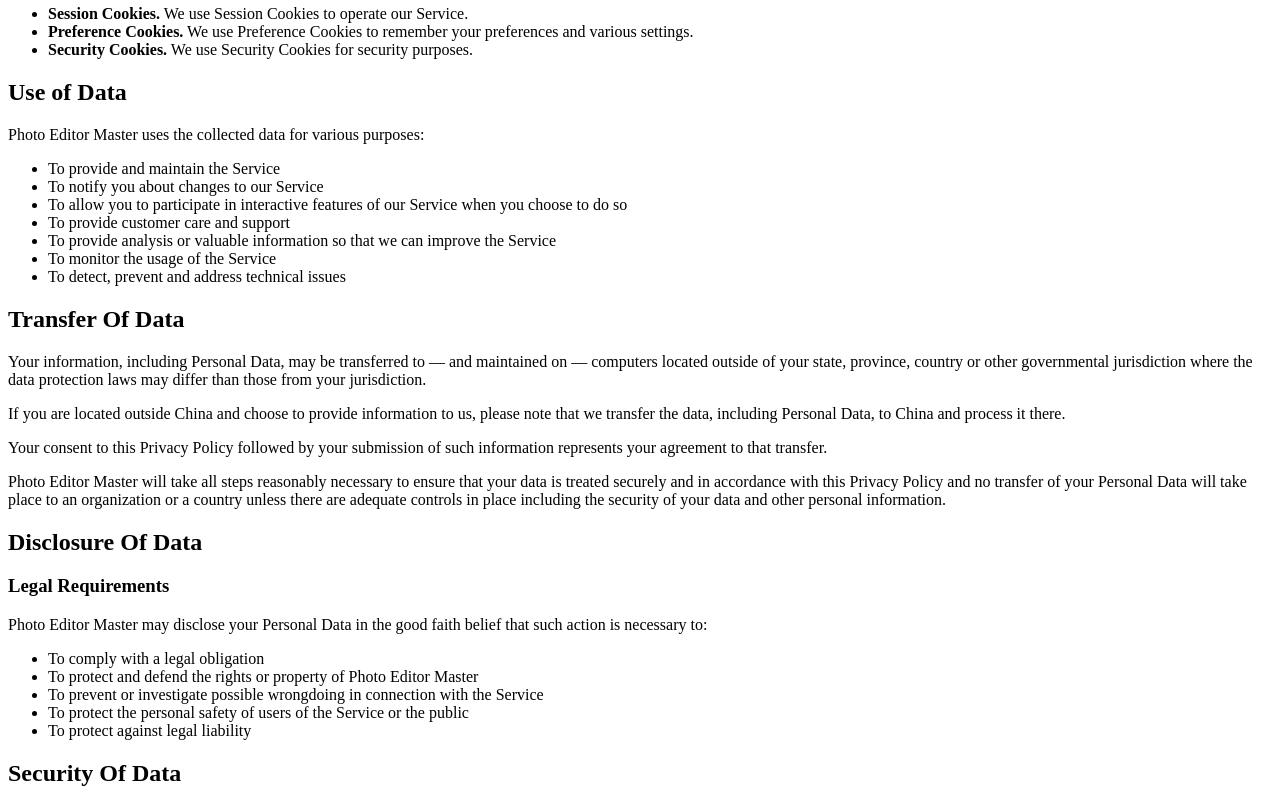
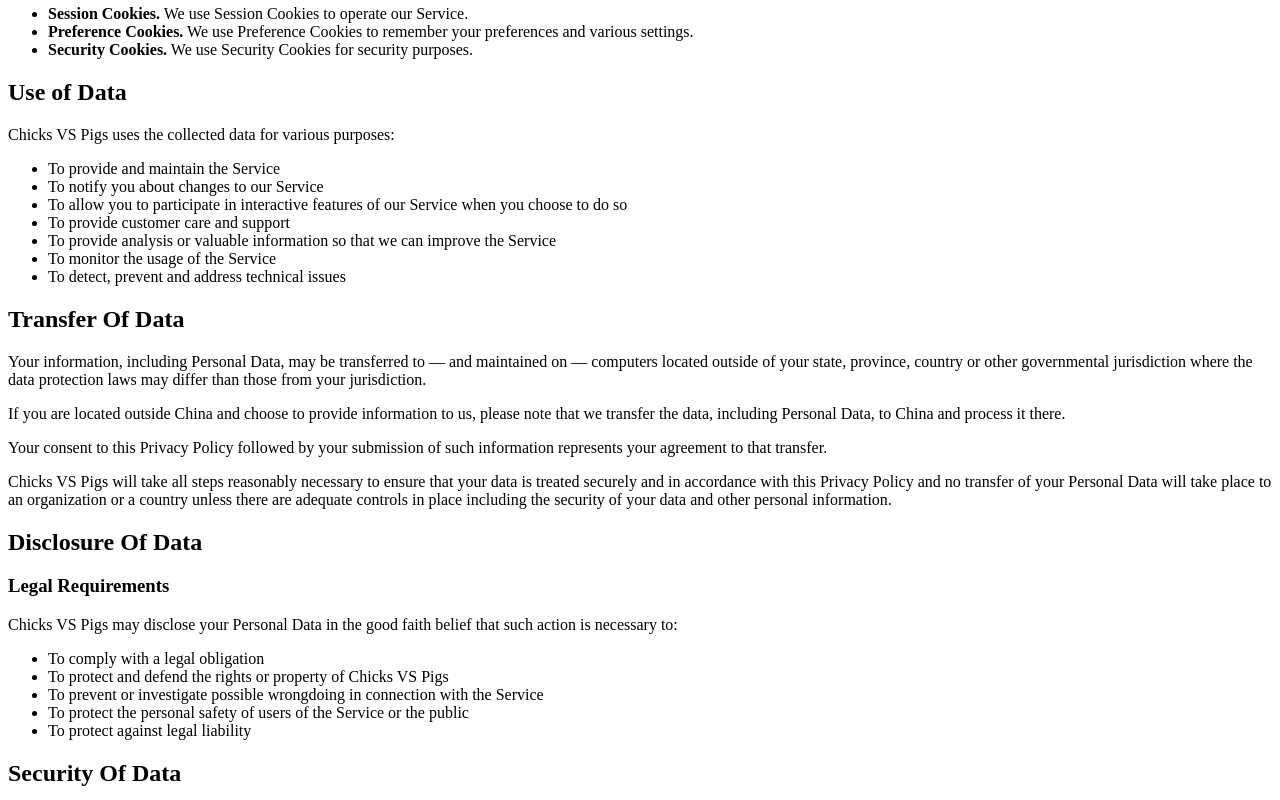
Before and after one commit to jackeycheck/German-Sports-Radio-SDR, a plain HTML site: page index.html in a window 1280 px wide. Shown: the part 780-1580 px from the top of the page. Drawn offline with Linux system fonts and the light colour scheme.

Commit message:
Update index.html

```diff
--- a/index.html
+++ b/index.html
@@ -16,7 +16,7 @@
                     <div class="content">
                         <h1>Privacy Policy</h1>
                         <p>Effective date: October 25, 2019</p>
-                        <p>Photo Editor Master ("us", "we", or "our") operates the Photo Editor Master mobile application (hereinafter referred to as the "Service")</p>
+                        <p>Chicks VS Pigs ("us", "we", or "our") operates the Chicks VS Pigs mobile application (hereinafter referred to as the "Service")</p>
                         <p>This page informs you of our policies regarding the collection, use, and disclosure of personal data when you use our Service and the choices you have associated with that data. </p>
                         <p>We use your data to provide and improve the Service. By using the Service, you agree to the collection and use of information in accordance with this policy. Unless otherwise defined in this Privacy Policy, the terms used in this Privacy Policy have the same meanings as in our Terms and Conditions.</p>
                         <h2>Information Collection And Use</h2>
@@ -40,7 +40,7 @@
                         <li><strong>Security Cookies.</strong> We use Security Cookies for security purposes.</li>
                         </ul>
                         <h2>Use of Data</h2>
-                        <p>Photo Editor Master uses the collected data for various purposes:</p>
+                        <p>Chicks VS Pigs uses the collected data for various purposes:</p>
                         <ul>
                         <li>To provide and maintain the Service</li>
                         <li>To notify you about changes to our Service</li>
@@ -54,13 +54,13 @@
                         <p>Your information, including Personal Data, may be transferred to — and maintained on — computers located outside of your state, province, country or other governmental jurisdiction where the data protection laws may differ than those from your jurisdiction.</p>
                         <p>If you are located outside China and choose to provide information to us, please note that we transfer the data, including Personal Data, to China and process it there.</p>
                         <p>Your consent to this Privacy Policy followed by your submission of such information represents your agreement to that transfer.</p>
-                        <p>Photo Editor Master will take all steps reasonably necessary to ensure that your data is treated securely and in accordance with this Privacy Policy and no transfer of your Personal Data will take place to an organization or a country unless there are adequate controls in place including the security of your data and other personal information.</p>
+                        <p>Chicks VS Pigs will take all steps reasonably necessary to ensure that your data is treated securely and in accordance with this Privacy Policy and no transfer of your Personal Data will take place to an organization or a country unless there are adequate controls in place including the security of your data and other personal information.</p>
                         <h2>Disclosure Of Data</h2>
                         <h3>Legal Requirements</h3>
-                        <p>Photo Editor Master may disclose your Personal Data in the good faith belief that such action is necessary to:</p>
+                        <p>Chicks VS Pigs may disclose your Personal Data in the good faith belief that such action is necessary to:</p>
                         <ul>
                         <li>To comply with a legal obligation</li>
-                        <li>To protect and defend the rights or property of Photo Editor Master</li>
+                        <li>To protect and defend the rights or property of Chicks VS Pigs</li>
                         <li>To prevent or investigate possible wrongdoing in connection with the Service</li>
                         <li>To protect the personal safety of users of the Service or the public</li>
                         <li>To protect against legal liability</li>
```
